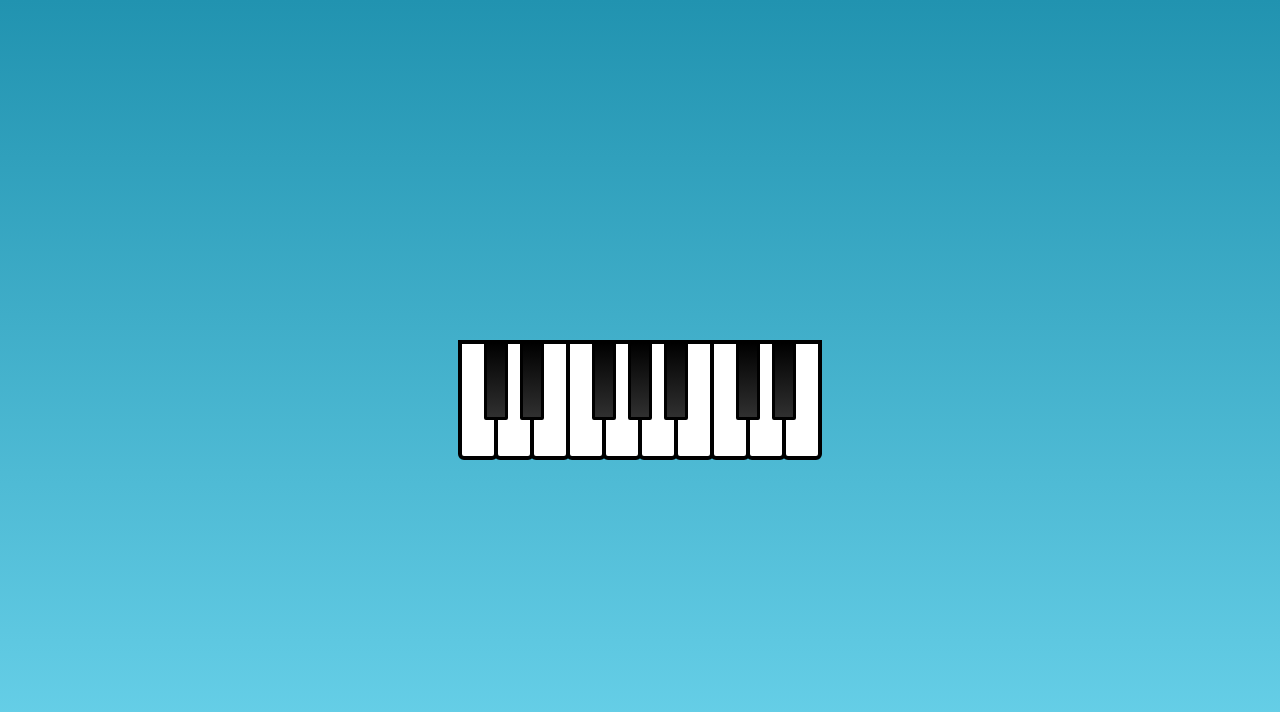
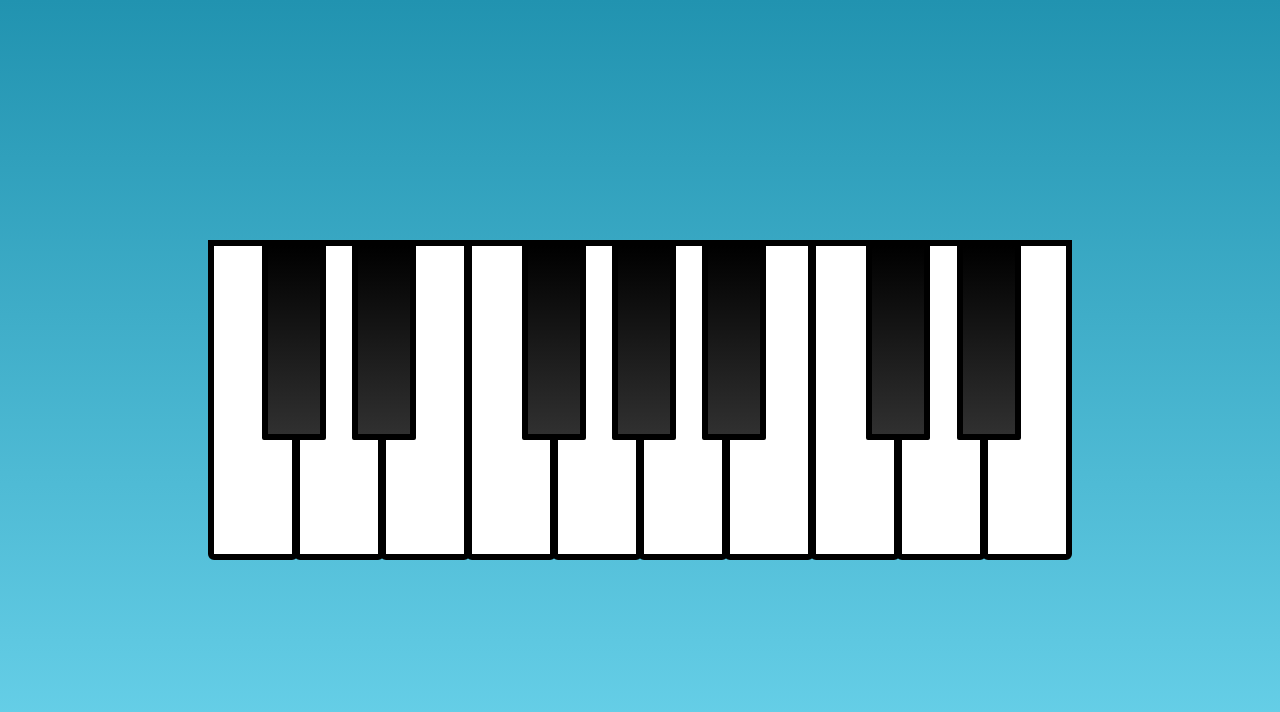
Before and after one commit to salithbinanwar/perfectpiano, a plain HTML site: page index.html in a window 1280 px wide. Drawn offline with Linux system fonts and the light colour scheme.

Commit message:
scaling size of piano keys

```diff
--- a/index.html
+++ b/index.html
@@ -7,6 +7,7 @@
 </head>
 
 <body>
+  <div class="main-content">
     <div class="piano">
       <button class="white-key C4-key"></button>
       <button class="black-key Db4-key"></button>
@@ -27,6 +28,7 @@
       <button class="white-key E5-key"> </button>
 
     </div>
+  </div>
   <script src="script.js"></script>
 </body>
 
--- a/style.css
+++ b/style.css
@@ -1,16 +1,18 @@
 html {
   height: 100%;
 }
-
-body {
+body{
+  height: 100%;
   margin: 0;
   padding: 0;
+  background-image: linear-gradient(#2193b0, #6dd5ed);
+}
+.main-content {
   height: 100%;
   display: flex;
   justify-content: center;
   align-items: center;
   /* background-image: linear-gradient(#403075, #882D61); */
-  background-image: linear-gradient(#2193b0, #6dd5ed);
 }
 
 .piano {
@@ -20,10 +22,10 @@ body {
 }
 
 .white-key {
-  width: 40px;
-  height: 120px;
+  width: 90px;
+  height: 320px;
   background-color: #FFF;
-  border: 4px solid black;
+  border: 6px solid black;
   border-radius: 0 0 6px 6px;
   margin-left: -4px;
   outline: none;
@@ -36,10 +38,10 @@ body {
 
 .black-key {
   position: absolute;
-  width: 24px;
-  height: 80px;
+  width: 64px;
+  height: 200px;
   background-image: linear-gradient(#000000, #303030);
-  border: 3px solid black;
+  border: 6px solid black;
   border-radius: 0 0 2px 2px;
   outline: none;
   cursor: pointer;
@@ -50,29 +52,29 @@ body {
 }
 
 .Db4-key {
-  left: 22px;
+  left: 50px;
 }
 
 .Eb4-key {
-  left: 58px;
+  left: 140px;
 }
 
 .Gb4-key {
-  left: 130px;
+  left: 310px;
 }
 
 .Ab4-key {
-  left: 166px;
+  left: 400px;
 }
 
 .Bb4-key {
-  left: 202px;
+  left: 490px;
 }
 
 .Db5-key {
-  left: 274px;
+  left: 654px;
 }
 
 .Eb5-key {
-  left: 310px;
+  left: 745px;
 }
```
Lines whose indentation alone changed are shown as unchanged.
